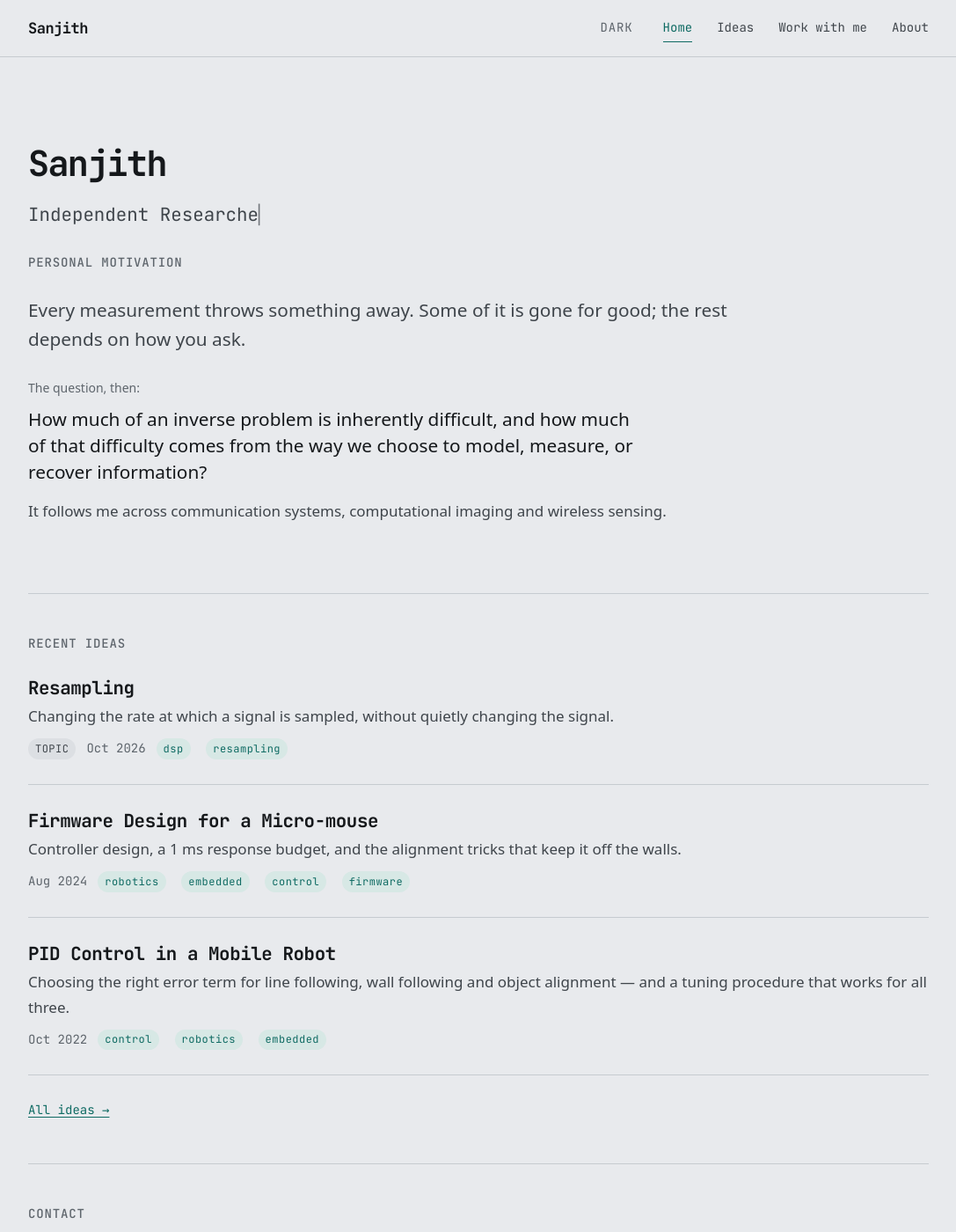
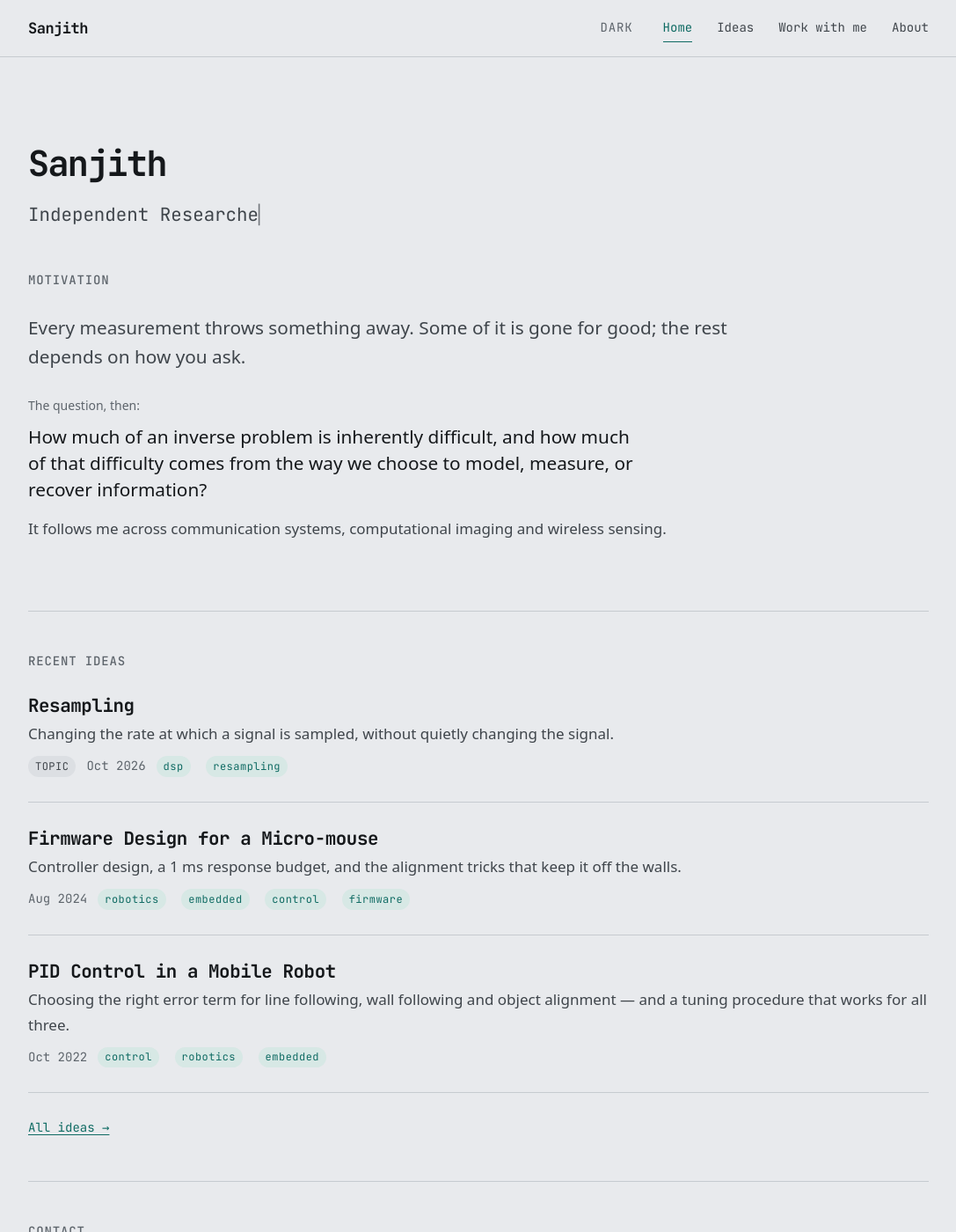
Before and after one commit to sanjith1999/sanjith1999.github.io, a Jekyll site: the page built from index.html, in a window 1280 px wide and 1400 px high. Shown: the whole window at 88% size, without its empty margins (96-1183 px from the left). Built offline with Jekyll 4.4.1, drawn with Linux system fonts in a browser that asks for light colours; some web fonts are replaced.

Commit message:
WIP002: Simplify motivation heading and give it more space

```diff
--- a/assets/css/main.css
+++ b/assets/css/main.css
@@ -231,6 +231,7 @@ h3 { font-size: var(--step-1); letter-spacing: -0.02em; }
    52rem the wrap is narrower anyway, so this simply stops applying. */
 .hero { padding-block: var(--space-4) var(--space-5); max-width: 52rem; }
 .hero h1 { margin-bottom: var(--space-2); }
+.hero .section-title { margin-top: var(--space-4); }
 .hero-role {
   font-family: var(--mono); font-size: var(--step-0); color: var(--accent);
   margin-bottom: var(--space-3); min-height: 1.7em;
--- a/index.html
+++ b/index.html
@@ -7,7 +7,7 @@ title: Home
   <section class="hero">
     <h1>Sanjith</h1>
     <p class="hero-role" data-roles="DSP / FPGA Engineer|Independent Researcher">DSP / FPGA Engineer</p>
-    <h2 class="section-title">Personal Motivation</h2>
+    <h2 class="section-title">Motivation</h2>
     <p class="hero-lede">
       Every measurement throws something away. Some of it is gone for good; the rest
       depends on how you ask.
```
